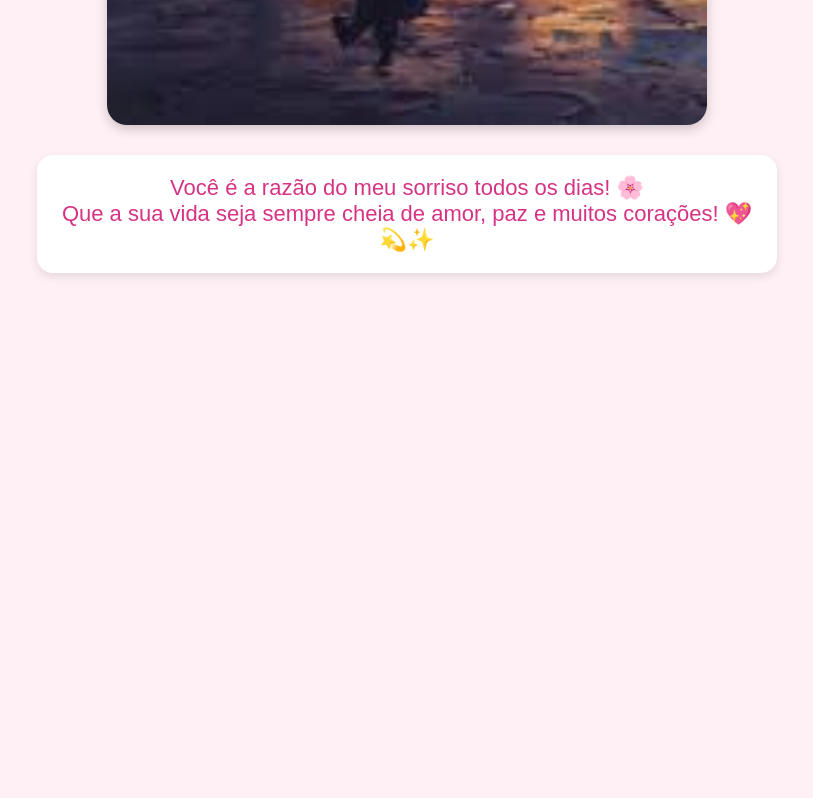
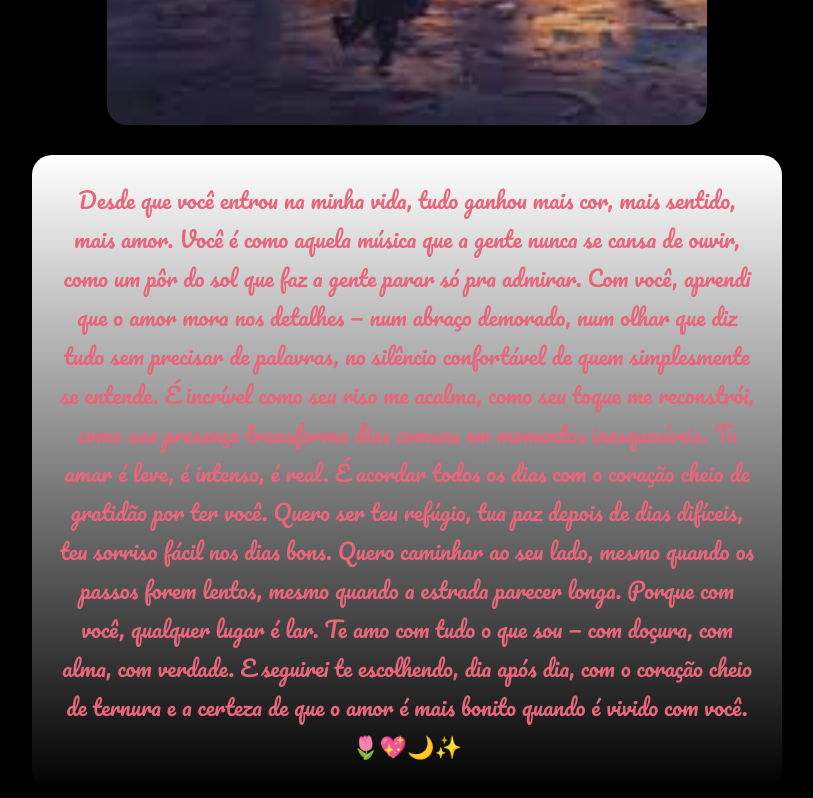
Before and after one commit to caduzz127/Site-Namorados, a plain HTML site: page index.html in a window 1280 px wide. Shown: the part 912-1710 px from the top of the page, without its empty margins (233-1046 px from the left). Before the commit the page ends 1215 px from the top, so only its background shows below. Drawn offline with Linux system fonts and the light colour scheme.

Commit message:
Update index.html

```diff
--- a/index.html
+++ b/index.html
@@ -2,13 +2,14 @@
 <html lang="pt-br">
 
 <head>
+  <link href="https://fonts.googleapis.com/css2?family=Pacifico&display=swap" rel="stylesheet">
   <meta charset="UTF-8">
   <title>Página Fofa com Música</title>
   <style>
     body {
       margin: 0;
       font-family: 'Arial', sans-serif;
-      background: #fff0f5;
+      background: #000000;
       overflow-x: hidden;
     }
 
@@ -57,12 +58,15 @@
     .texto-fofo {
       margin: 30px auto;
       font-size: 22px;
-      color: #d63384;
+      color: #e7667b;
+      /* rosa claro para contraste */
       max-width: 700px;
-      padding: 20px;
-      background: #fff;
-      border-radius: 16px;
-      box-shadow: 0 4px 10px rgba(0, 0, 0, 0.1);
+      padding: 25px;
+      background: linear-gradient(to bottom, #ffffff, #000000);
+      border-radius: 20px;
+      box-shadow: 0 6px 18px rgba(0, 0, 0, 0.5);
+      font-family: 'Pacifico', cursive;
+      text-align: center;
     }
 
     img.imagem-fofa {
@@ -94,8 +98,25 @@
 
     <!-- Texto bonitinho -->
     <div class="texto-fofo">
-      Você é a razão do meu sorriso todos os dias! 🌸<br>
-      Que a sua vida seja sempre cheia de amor, paz e muitos corações! 💖💫✨
+      Desde que você entrou na minha vida, tudo ganhou mais cor, mais sentido, mais amor.
+      Você é como aquela música que a gente nunca se cansa de ouvir, como um pôr do sol que faz a gente parar só pra
+      admirar.
+      Com você, aprendi que o amor mora nos detalhes — num abraço demorado, num olhar que diz tudo sem precisar de
+      palavras, no silêncio confortável de quem simplesmente se entende.
+
+      É incrível como seu riso me acalma, como seu toque me reconstrói, como sua presença transforma dias comuns em
+      momentos inesquecíveis.
+      Te amar é leve, é intenso, é real. É acordar todos os dias com o coração cheio de gratidão por ter você.
+
+      Quero ser teu refúgio, tua paz depois de dias difíceis, teu sorriso fácil nos dias bons.
+      Quero caminhar ao seu lado, mesmo quando os passos forem lentos, mesmo quando a estrada parecer longa.
+      Porque com você, qualquer lugar é lar.
+
+      Te amo com tudo o que sou — com doçura, com alma, com verdade.
+      E seguirei te escolhendo, dia após dia, com o coração cheio de ternura e a certeza de que o amor é mais bonito
+      quando é vivido com você. 🌷💖🌙✨
+
+
     </div>
   </div>
 
```
